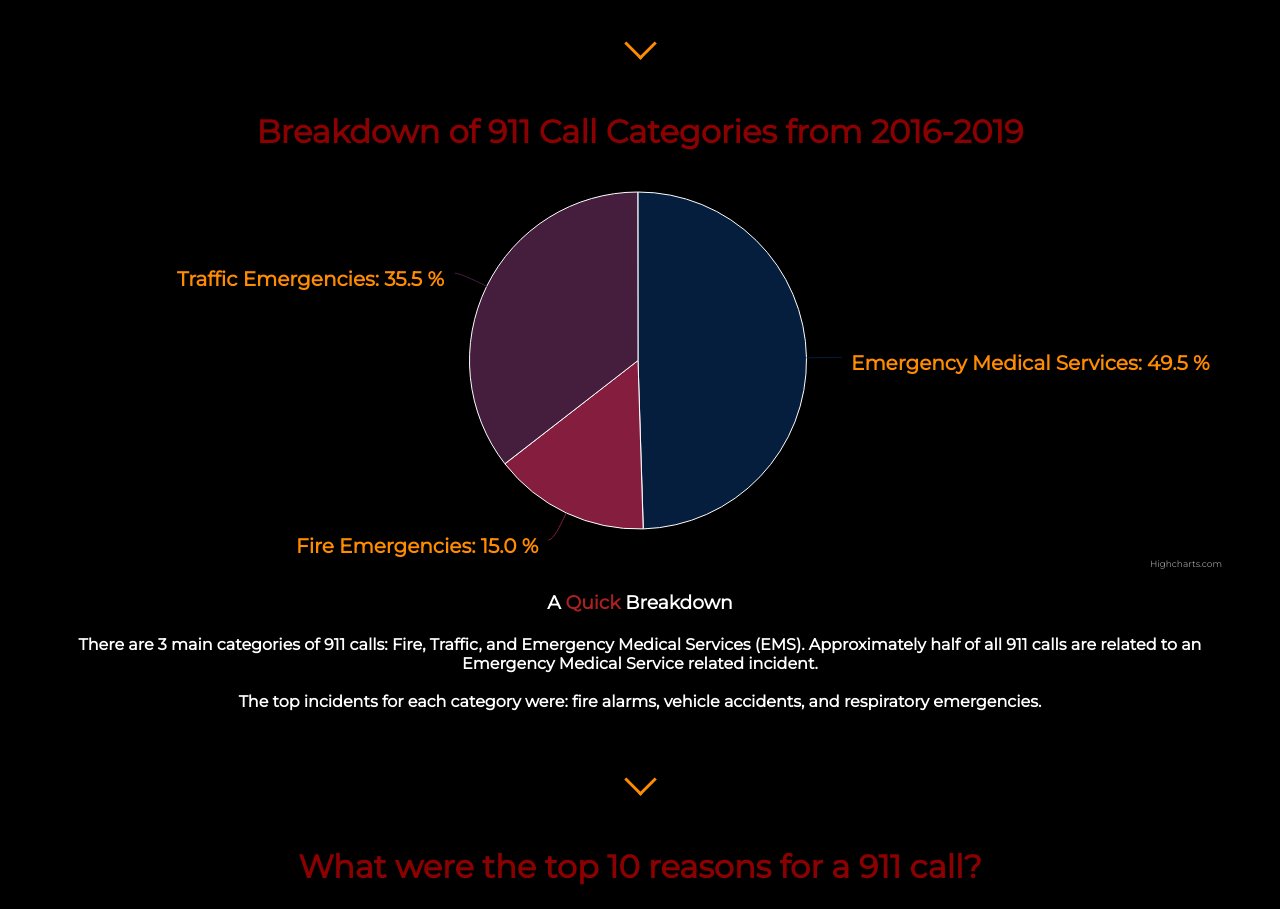
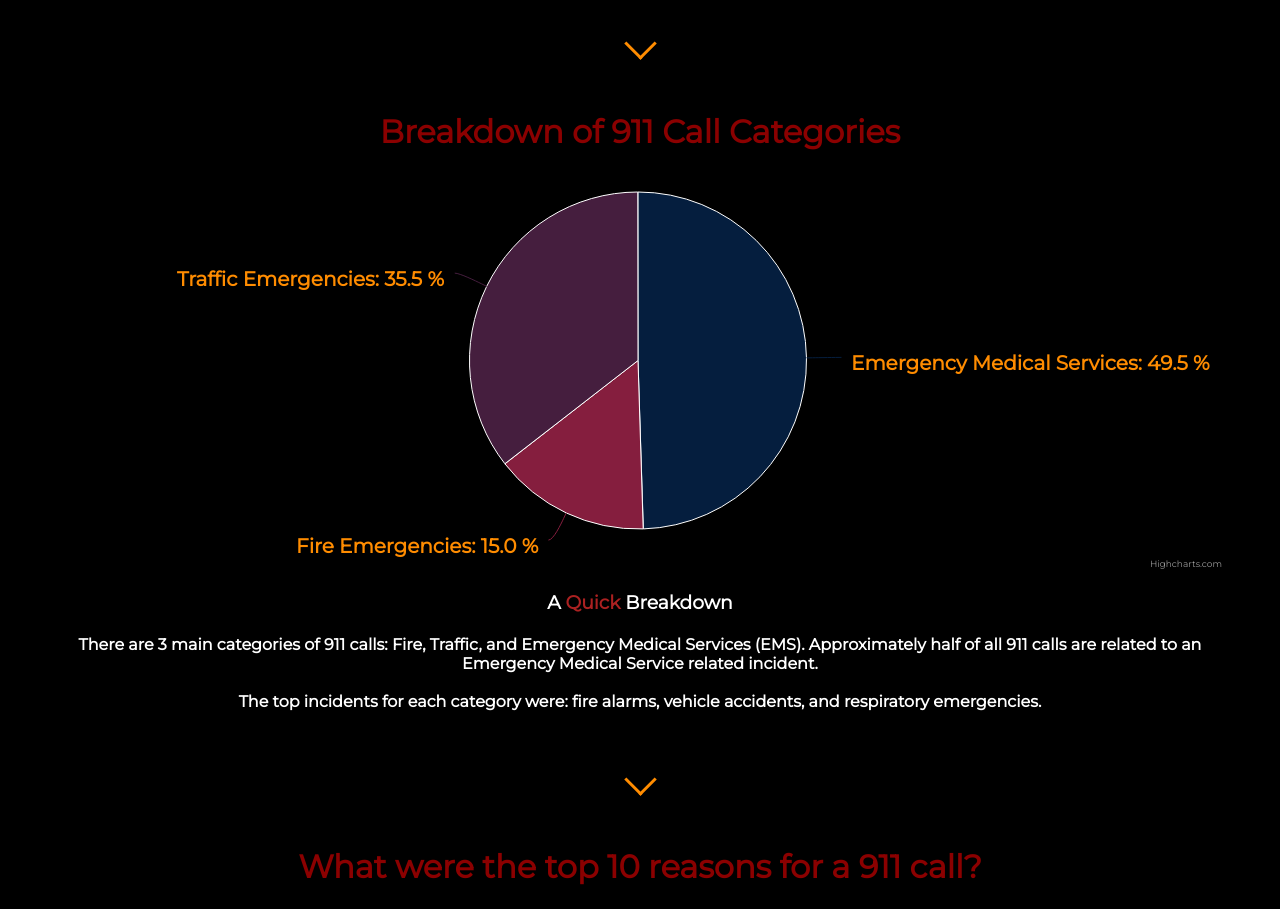
Before and after one commit to isacmlee/whats-your-emergency, a plain HTML site: page index.html in a window 1280 px wide. Shown: the part 1176-2085 px from the top of the page. Drawn offline with nearby package versions, Linux system fonts and the light colour scheme.

Commit message:
remove 2016 -2019

```diff
--- a/index.html
+++ b/index.html
@@ -59,7 +59,7 @@
             <div class="arrow down"></div>
         </figure>
         <br>
-        <h1 id ="graph-title">Breakdown of 911 Call Categories from 2016-2019</h1>
+        <h1 id ="graph-title">Breakdown of 911 Call Categories</h1>
         <figure>
             <div id = 'piesContainer'></div>
             <h3>A <span style = 'color:rgb(171,33,33)'>Quick </span> Breakdown</h3>
```
